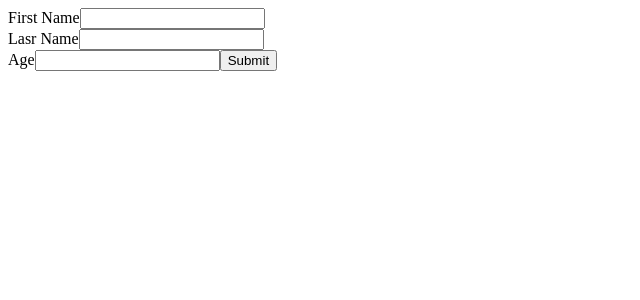
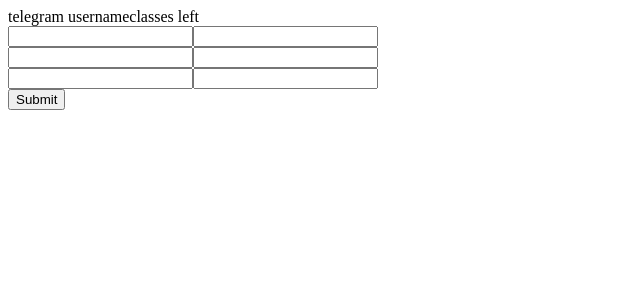
Before and after one commit to ven-shupo/shuffle-school-admin, a Next.js app: page /shuffle-school/ in a window 1280 px wide. Shown: the top 300 px of the page, without its empty margins (0-640 px from the left). Built offline with nearby package versions, Linux system fonts and the light colour scheme.

Commit message:
added tg

```diff
--- a/components/preview.js
+++ b/components/preview.js
@@ -14,16 +14,18 @@
 
     return (
         <form onSubmit={handleSubmit((data) => console.log(data))}>
-          <label>First Name</label>
-          <input {...register('firstName')} />
+          <label>telegram username</label>
+          <label>classes left</label>
           <br/>
-          <label>Lasr Name</label>
-          <input {...register('lastName', { required: true })} />
-          {errors.lastName && <p>Last name is required.</p>}
+          <input {...register('tg_1', {required: true})} />
+          <input {...register('left_1', { pattern: /\d+/, required: true})} />
           <br/>
-          <label>Age</label>
-          <input {...register('age', { pattern: /\d+/ })} />
-          {errors.age && <p>Please enter number for age.</p>}
+          <input {...register('tg_2', {required: true})} />
+          <input {...register('left_2', { pattern: /\d+/, required: true})} />
+          <br/>
+          <input {...register('tg_2', {required: true})} />
+          <input {...register('left_2', { pattern: /\d+/, required: true})} />
+          <br/>
           <input type="submit" />
         </form>
       );
```
